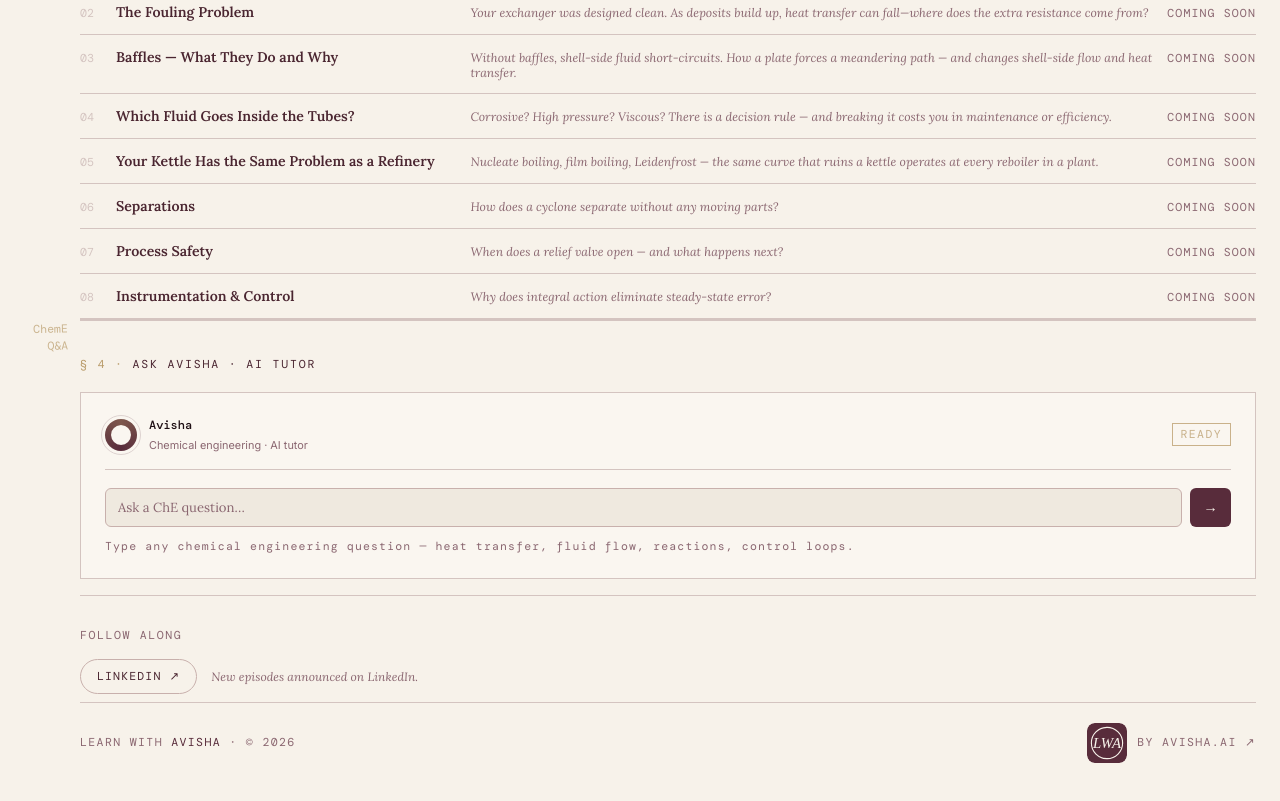
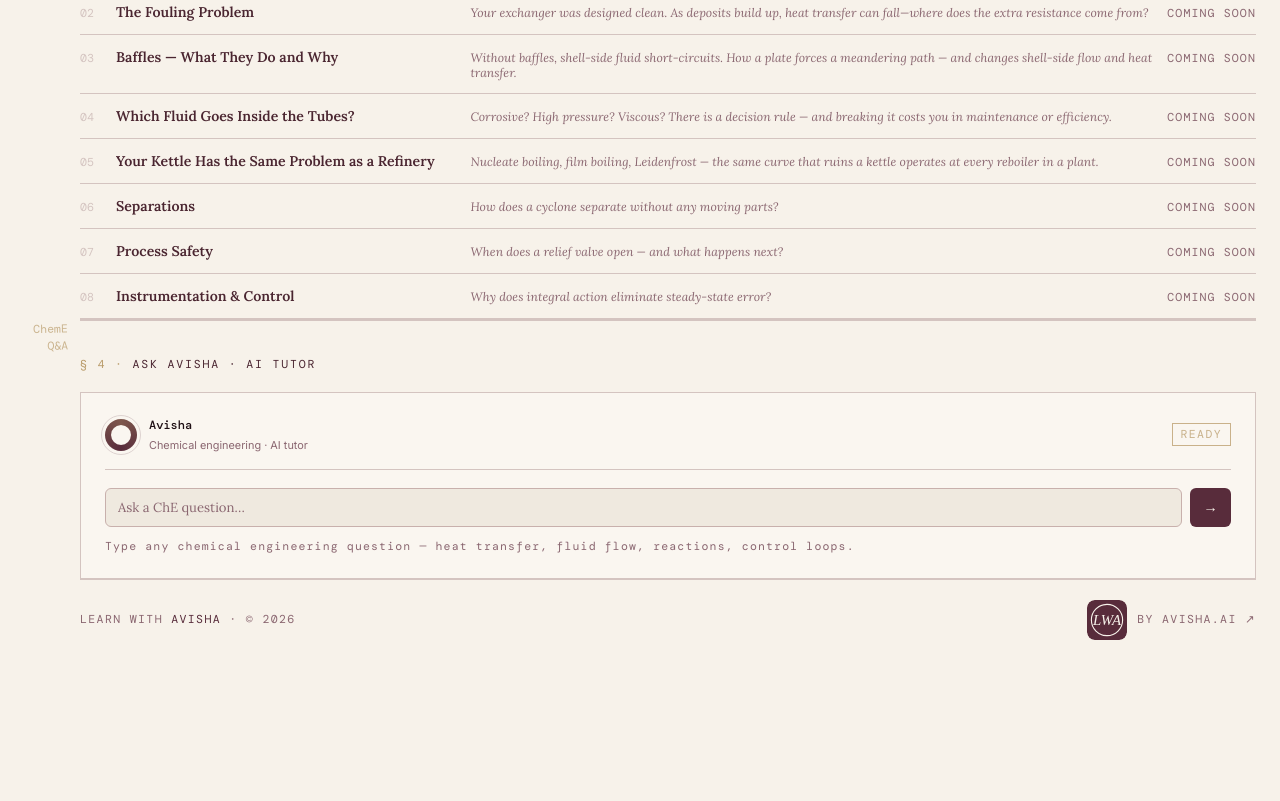
Before and after one commit to avisha-ai/learnwithavisha, a website: page site/public/index.html in a window 1280 px wide. Shown: the part 1523-2324 px from the top of the page. After the commit the page ends 2219 px from the top, so only its background shows below. Drawn offline with nearby package versions, Linux system fonts and the light colour scheme.

Commit message:
Landing page: remove LinkedIn follow section and link
Drops the FOLLOW ALONG pill, its CSS, and the LinkedIn link in the
dropping-soon note.

Co-Authored-By: Claude Opus 5.5 <noreply@anthropic.com>

```diff
--- a/site/public/index.html
+++ b/site/public/index.html
@@ -525,18 +525,6 @@ h3.feat-q{font-weight:400}
   white-space: pre-line;
 }
 
-/* follow */
-.follow{border-top:1px solid var(--rule);padding:32px 0 8px;margin-top:16px}
-.follow-h{font-family:'DM Mono',monospace;font-size:.72rem;letter-spacing:.14em;color:var(--fg3);margin-bottom:16px}
-.follow-row{display:flex;flex-wrap:wrap;gap:10px;align-items:center}
-.pill{
-  display:inline-flex;align-items:center;gap:7px;padding:9px 16px;
-  border:1px solid var(--border);border-radius:100px;
-  font-family:'DM Mono',monospace;font-size:.72rem;letter-spacing:.1em;
-  color:var(--fg2);text-decoration:none;transition:border-color .15s,color .15s;
-}
-.pill:hover,.pill:focus-visible{border-color:var(--main);color:var(--main)}
-.follow-sub{font-family:'Lora',serif;font-style:italic;font-size:.75rem;color:var(--fg3);padding-left:4px}
 .lab-footer a{color:var(--fg3);text-decoration:none;font-family:'DM Mono',monospace;font-size:.72rem;letter-spacing:.12em}
 @media(max-width:480px){             /* no room for both in one row: seal + link move under the copyright, right-aligned */
   .lab-footer{flex-wrap:wrap;row-gap:12px}
@@ -705,14 +693,6 @@ h3.feat-q{font-weight:400}
     </div>
   </section>
 
-  <!-- FOLLOW -->
-  <section class="follow" aria-labelledby="follow-h">
-    <h2 class="follow-h" id="follow-h" style="font-weight:400">FOLLOW ALONG</h2>
-    <div class="follow-row">
-      <a class="pill" href="https://www.linkedin.com/in/mrinalgala" target="_blank" rel="noopener">LINKEDIN ↗</a>
-      <span class="follow-sub">New episodes announced on LinkedIn.</span>
-    </div>
-  </section>
   </main>
 
   <!-- FOOTER -->
```
Also changed, not shown: site/template.html (+0 -20 lines), 1 other file.
